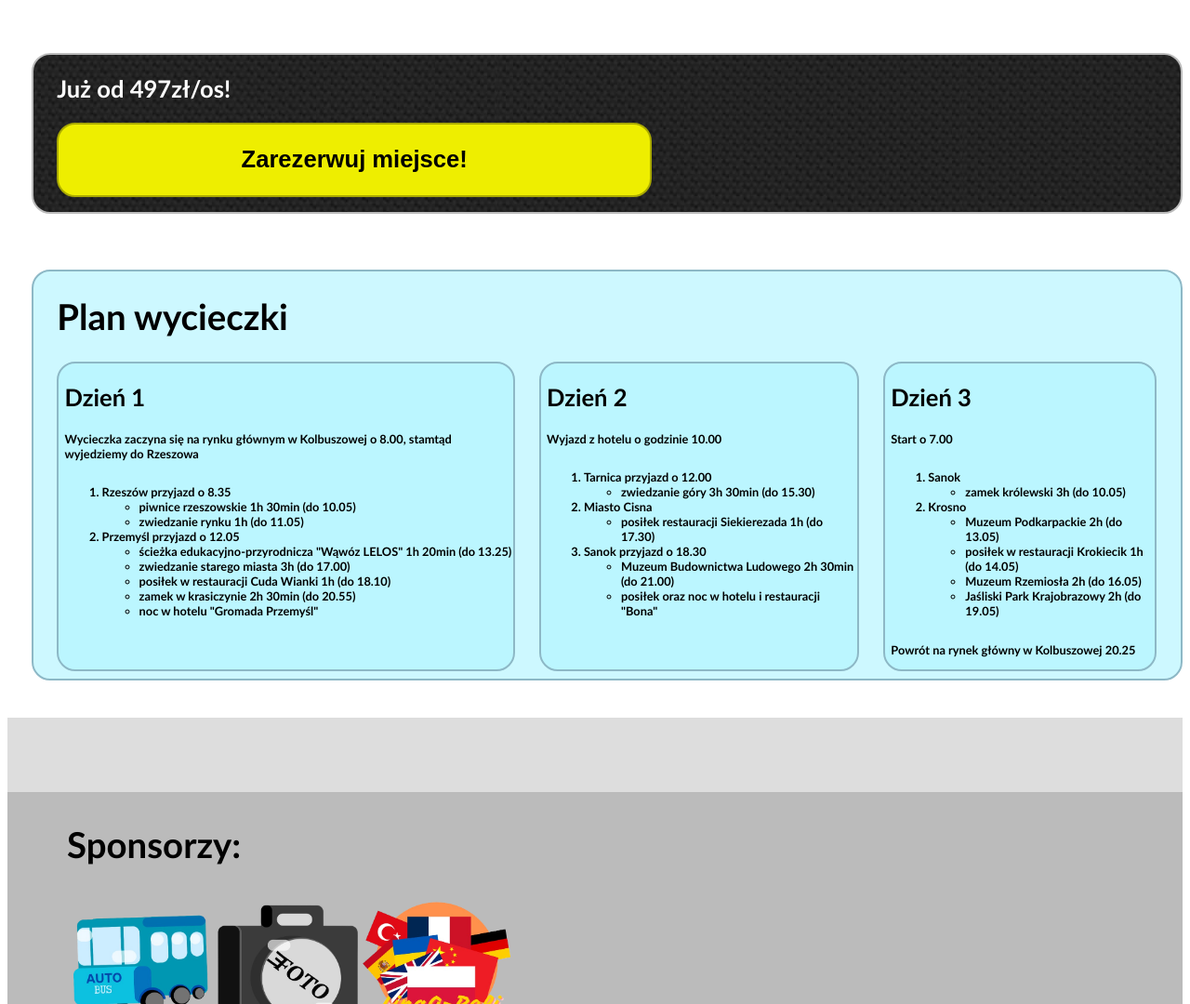
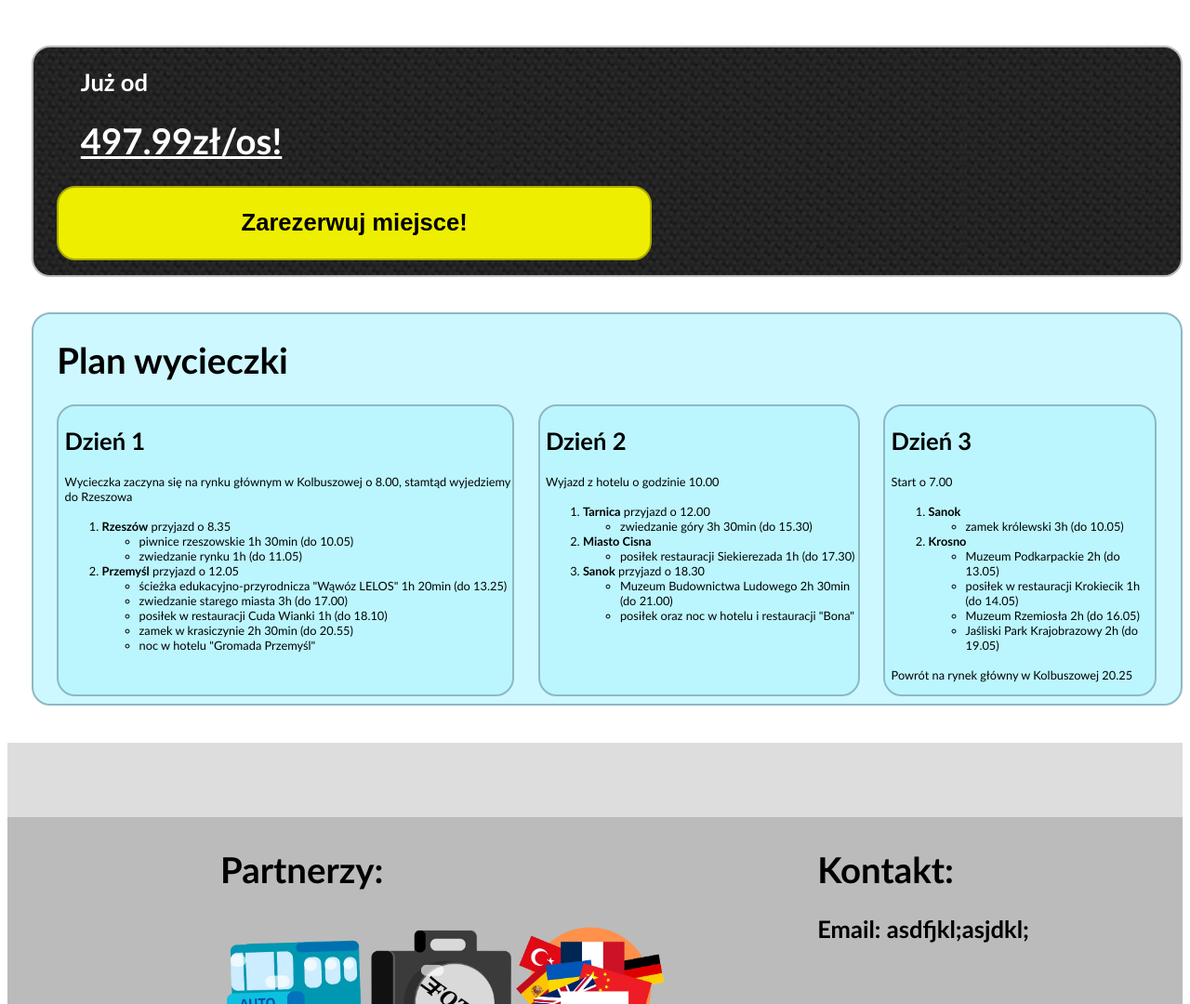
Before and after one commit to Overgeneralized/geografia-projekt, a plain HTML site: page podkarpacie.html in a window 1280 px wide. Shown: the part 1720-2800 px from the top of the page at 93% size. Drawn offline with Linux system fonts and the light colour scheme.

Commit message:
little tweaks

```diff
--- a/podkarpacie.html
+++ b/podkarpacie.html
@@ -17,8 +17,10 @@
     <br>
     <div id="container">
         <div id="text-container">
-            <h1><u>Podkarpacie</u></h1>
-            <h2>Jest to województwo na południowo-wschodnim krańcu Polski składające się z wyrównanych powierzchni wyżynnych. Na jego obszarze można zobaczyć parki przyrodnicze takie jak Wąwóz LELOS i Jaśliski Park Krajobrazowy. Na obszarze Podkarpacia mieszkają ludzie z różnych narodowości m.in. Ukraińcy, Romowie i Niemcy. Jest tam rozwinięty przemysł lotniczy, gumowy, chemiczny i motoryzacyjny. W podkarpackich lasach spotkać można m.in. sarny, jelenie, łosie, a także żubry i dziki.</p>
+            <div id="offer-desc-container">
+                <h1><u>Podkarpacie</u></h1>
+                <h2>Jest to województwo na południowo-wschodnim krańcu Polski składające się z wyrównanych powierzchni wyżynnych. Na jego obszarze można zobaczyć parki przyrodnicze takie jak Wąwóz LELOS i Jaśliski Park Krajobrazowy. Na obszarze Podkarpacia mieszkają ludzie z różnych narodowości m.in. Ukraińcy, Romowie i Niemcy. Jest tam rozwinięty przemysł lotniczy, gumowy, chemiczny i motoryzacyjny. W podkarpackich lasach spotkać można m.in. sarny, jelenie, łosie, a także żubry i dziki.</h2>
+            </div>
             <ul>
                 <li class="places-whole"><div class="places-desc"><h2>Piwnice rzeszowskie i rynek</h2>Zabytkowe piwnice rzeszowskie zostały połączone i stały się wspaniałym miejscem do opowiadania o historii Rzeszowa. To trasa licząca prawe 400 metrów, na której odwiedzicie 25 piwnic schodząc 10m pod płytę rynku.  Wybudowane w średniowieczu, pełniły różnorodne funkcje od magazynów po schronienia przed najazdami. Rynek rzeszowski znajdujący się nad piwnicami to niemal centrum Rzeszowa, a także dobre miejsce do odpoczynku.</div>
                 <img class="places-pics" src="assets/rynek-rzeszow.jpg" alt="rynek rzeszowski"></li>
@@ -39,7 +41,8 @@
             </ul>
             <br><br>
             <div id="reserve-container">
-                <h2 class="white-text">Już od 497zł/os!</h2>
+                <h2 class="white-text">Już od</h2>
+                <h1 class="white-text"><u>497.99zł/os!</u></h1>
                 <button id="reserve-button" type="button" onclick="location.href='https://www.youtube.com/watch?v=hESCdsNGXGs';">
                     <h2>Zarezerwuj miejsce!</h2>
                 </button>
@@ -115,11 +118,17 @@
         </div>
         <div id="lightgray-rect-gray"></div>
         <div id="sponsors-gray">
-            <h1>Sponsorzy:</h1>
-            <div id="sponsor-container">
-                <img src="assets/auto-bus-sponsor.png" alt="auto-bus-sponsor" class="sponsor-img">
-                <img src="assets/foto-sponsor.png" alt="foto-sponsor" class="sponsor-img">
-                <img src="assets/lingo-poli-sponsor.png" alt="lingo-poli-sponsor" class="sponsor-img">
+            <div id="sponsor-text-container">
+                <h1>Partnerzy:</h1>
+                <div id="sponsor-container">
+                    <img src="assets/auto-bus-sponsor.png" alt="auto-bus-sponsor" class="sponsor-img">
+                    <img src="assets/foto-sponsor.png" alt="foto-sponsor" class="sponsor-img">
+                    <img src="assets/lingo-poli-sponsor.png" alt="lingo-poli-sponsor" class="sponsor-img">
+                </div>
+            </div>
+            <div id="contact-container">
+                <h1>Kontakt:</h1>
+                <h2>Email: asdfjkl;asjdkl;</h2>
             </div>
         </div>
     </div>
--- a/style.css
+++ b/style.css
@@ -150,6 +150,8 @@ p, li {
     padding-left: 5vw;
     padding-top: 1vh;
     background-color: #ff9f70;
+    display: flex;
+    justify-content: space-evenly;
 }
 
 #sponsors-gray {
@@ -157,6 +159,8 @@ p, li {
     padding-left: 5vw;
     padding-top: 1vh;
     background-color: #bbb;
+    display: flex;
+    justify-content: space-evenly;
 }
 
 #sponsor-container {
@@ -196,8 +200,16 @@ p, li {
 
 .white-text {
     color: #fff;
+    margin-left: 2vw;
 }
 
 .offer-desc {
     font-size: 1.5vw;
 }
+
+#offer-desc-container {
+    border-radius: 20px;
+    border: 2px solid #8db8c6;
+    background-color: #cdf8ff;
+    padding-left: 2vw;
+}
```
Also changed, not shown: index.html (+11 -5 lines), oferty.html (+11 -5 lines).
